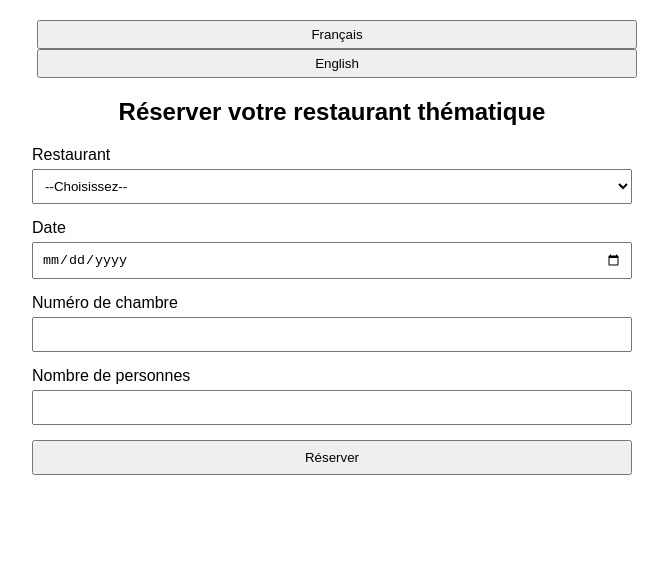
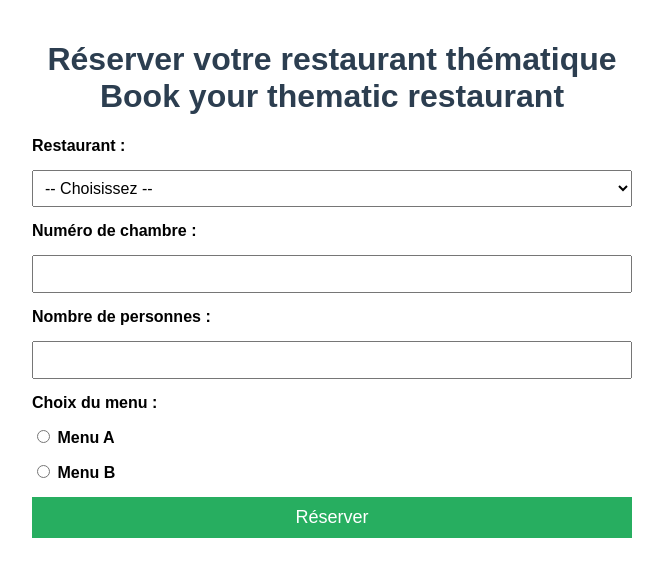
Before and after one commit to omranus/index.html, a plain HTML site: page index.html in a window 1280 px wide. Shown: the whole page, without its empty margins (308-976 px from the left). Drawn offline with Linux system fonts and the light colour scheme.

Commit message:
Update index.html

```diff
--- a/index.html
+++ b/index.html
@@ -2,8 +2,7 @@
 <html lang="fr">
 <head>
   <meta charset="UTF-8">
-  <title>Réserver votre restaurant thématique | Book your Thematic restaurant</title>
-  <meta name="viewport" content="width=device-width, initial-scale=1.0">
+  <title>Réserver votre restaurant thématique | Book your thematic restaurant</title>
   <style>
     body {
       font-family: Arial, sans-serif;
@@ -11,175 +10,91 @@
       margin: auto;
       padding: 20px;
     }
-    h2 {
+    h1 {
       text-align: center;
+      color: #2c3e50;
     }
-    .form-group {
-      margin-bottom: 15px;
+    form {
+      display: flex;
+      flex-direction: column;
+      gap: 15px;
     }
     label {
-      display: block;
-      margin-bottom: 5px;
+      font-weight: bold;
     }
-    input, select, button {
-      width: 100%;
+    input, select {
       padding: 8px;
-      box-sizing: border-box;
+      font-size: 16px;
     }
-    .menu-choice {
-      margin-bottom: 10px;
+    button {
+      padding: 10px;
+      font-size: 18px;
+      background-color: #27ae60;
+      color: white;
+      border: none;
+      cursor: pointer;
     }
-    .logo {
-      display: block;
-      margin: 0 auto 20px auto;
-      max-width: 200px;
-    }
-    .lang-switch {
-      text-align: center;
-      margin-bottom: 20px;
-    }
-    .lang-switch button {
-      margin: 0 5px;
-      padding: 5px 10px;
-      cursor: pointer;
+    button:hover {
+      background-color: #219150;
     }
   </style>
 </head>
 <body>
-    <div class="lang-switch">
-    <button onclick="setLanguage('fr')">Français</button>
-    <button onclick="setLanguage('en')">English</button>
-  </div>
-  <h2 id="formTitle">Réserver votre restaurant thématique</h2>
-  <form id="reservationForm">
-    <div class="form-group">
-      <label id="labelRestaurant" for="restaurant">Restaurant</label>
-      <select id="restaurant" name="restaurant" required>
-        <option value="">--Choisissez--</option>
-        <option value="pecheur">Le Pêcheur (fermé lundi)</option>
-        <option value="italien">L'Italien (fermé mercredi)</option>
-      </select>
-    </div>
 
-    <div class="form-group">
-      <label id="labelDate" for="date">Date</label>
-      <input type="date" id="date" name="date" required>
-    </div>
+  <h1>Réserver votre restaurant thématique<br>Book your thematic restaurant</h1>
 
-    <div class="form-group">
-      <label id="labelRoom" for="room">Numéro de chambre</label>
-      <input type="text" id="room" name="room" required>
-    </div>
+  <form id="reservation-form">
+    <label for="restaurant">Restaurant :</label>
+    <select id="restaurant" required>
+      <option value="">-- Choisissez --</option>
+      <option value="Le Pêcheur">Le Pêcheur</option>
+      <option value="L'Italien">L'Italien</option>
+    </select>
 
-    <div class="form-group">
-      <label id="labelPax" for="pax">Nombre de personnes</label>
-      <input type="number" id="pax" name="pax" min="1" max="50" required>
-    </div>
+    <label for="room">Numéro de chambre :</label>
+    <input type="text" id="room" required>
 
-    <div id="menuSelection"></div>
+    <label for="guests">Nombre de personnes :</label>
+    <input type="number" id="guests" min="1" max="50" required>
 
-    <button type="submit" id="submitBtn">Réserver</button>
+    <label>Choix du menu :</label>
+    <label><input type="radio" name="menu" value="Menu A" required> Menu A</label>
+    <label><input type="radio" name="menu" value="Menu B"> Menu B</label>
+
+    <button type="submit">Réserver</button>
   </form>
 
-  <div id="confirmation" style="display:none; margin-top: 20px; color: green;"></div>
-
   <script>
-    const form = document.getElementById('reservationForm');
-    const paxInput = document.getElementById('pax');
-    const menuDiv = document.getElementById('menuSelection');
-    const confirmation = document.getElementById('confirmation');
-    const formTitle = document.getElementById('formTitle');
-    const labelRestaurant = document.getElementById('labelRestaurant');
-    const labelDate = document.getElementById('labelDate');
-    const labelRoom = document.getElementById('labelRoom');
-    const labelPax = document.getElementById('labelPax');
-    const submitBtn = document.getElementById('submitBtn');
-    const restaurantSelect = document.getElementById('restaurant');
-
-    let currentLang = 'fr';
-
-    const translations = {
-      fr: {
-        title: "Réserver votre restaurant thématique",
-        restaurant: "Restaurant",
-        date: "Date",
-        room: "Numéro de chambre",
-        pax: "Nombre de personnes",
-        submit: "Réserver",
-        closedAlert: "Ce restaurant est fermé ce jour-là. Veuillez choisir une autre date.",
-        success: "Réservation enregistrée avec succès !",
-        choose: "--Choisissez--",
-        options: ["Le Pêcheur (fermé lundi)", "L'Italien (fermé mercredi)"]
-      },
-      en: {
-        title: "Book your Thematic restaurant",
-        restaurant: "Restaurant",
-        date: "Date",
-        room: "Room number",
-        pax: "Number of guests",
-        submit: "Book",
-        closedAlert: "This restaurant is closed on that day. Please choose another date.",
-        success: "Booking successfully submitted!",
-        choose: "--Select--",
-        options: ["Le Pêcheur (closed Monday)", "L'Italien (closed Wednesday)"]
-      }
-    };
-
-    function setLanguage(lang) {
-      currentLang = lang;
-      const t = translations[lang];
-      formTitle.textContent = t.title;
-      labelRestaurant.textContent = t.restaurant;
-      labelDate.textContent = t.date;
-      labelRoom.textContent = t.room;
-      labelPax.textContent = t.pax;
-      submitBtn.textContent = t.submit;
-
-      restaurantSelect.innerHTML = `
-        <option value="">${t.choose}</option>
-        <option value="pecheur">${t.options[0]}</option>
-        <option value="italien">${t.options[1]}</option>
-      `;
-    }
-
-    paxInput.addEventListener('input', () => {
-      menuDiv.innerHTML = '';
-      const pax = parseInt(paxInput.value);
-      if (pax > 0 && pax <= 50) {
-        for (let i = 1; i <= pax; i++) {
-          menuDiv.innerHTML += `
-            <div class="menu-choice">
-              <label>${currentLang === 'fr' ? 'Personne' : 'Guest'} ${i} - ${currentLang === 'fr' ? 'Choix du menu' : 'Menu choice'} :</label>
-              <select name="menu${i}" required>
-                <option value="A">Menu A</option>
-                <option value="B">Menu B</option>
-              </select>
-            </div>
-          `;
-        }
-      }
-    });
-
-    form.addEventListener('submit', function(e) {
+    document.querySelector("#reservation-form").addEventListener("submit", function(e) {
       e.preventDefault();
 
-      const restaurant = form.restaurant.value;
-      const date = new Date(form.date.value);
-      const jour = date.getDay();
+      const data = {
+        restaurant: document.querySelector("#restaurant").value,
+        room: document.querySelector("#room").value,
+        guests: document.querySelector("#guests").value,
+        menu: document.querySelector("input[name='menu']:checked").value
+      };
 
-      if ((restaurant === 'pecheur' && jour === 1) || (restaurant === 'italien' && jour === 3)) {
-        alert(translations[currentLang].closedAlert);
-        return;
-      }
+      fetch("https://script.google.com/macros/s/AKfycbzFR-vAKkJZe20ujxiq4Tno5P1JubfIAXR0iEW89jbNnuQW99FN19lFQj8jMY_6f10/exec", {
+        method: "POST",
+        body: JSON.stringify(data),
+        headers: {
+          "Content-Type": "application/json"
+        }
+      })
+      .then(response => {
+        if (response.ok) {
+          alert("Réservation enregistrée avec succès !");
+          document.querySelector("#reservation-form").reset();
+        } else {
+          alert("Erreur : impossible d’enregistrer la réservation.");
+        }
+      })
+      .catch(error => {
+        alert("Erreur réseau : vérifiez votre connexion.");
+      });
+    });
+  </script>
 
-      confirmation.textContent = translations[currentLang].success;
-      confirmation.style.display = 'block';
-      form.reset();
-      menuDiv.innerHTML = '';
-    });
-
-    // Initial language
-    setLanguage('fr');
-  </script>
 </body>
 </html>
```
